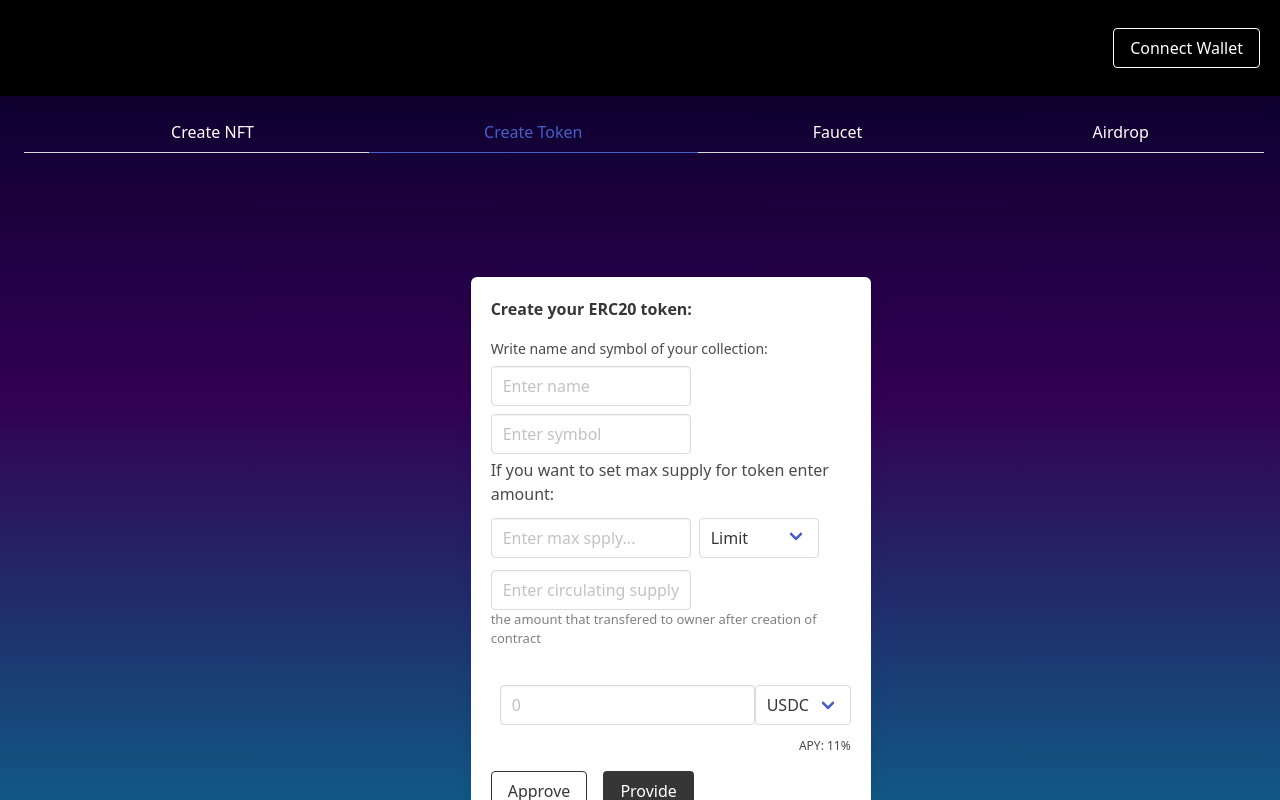
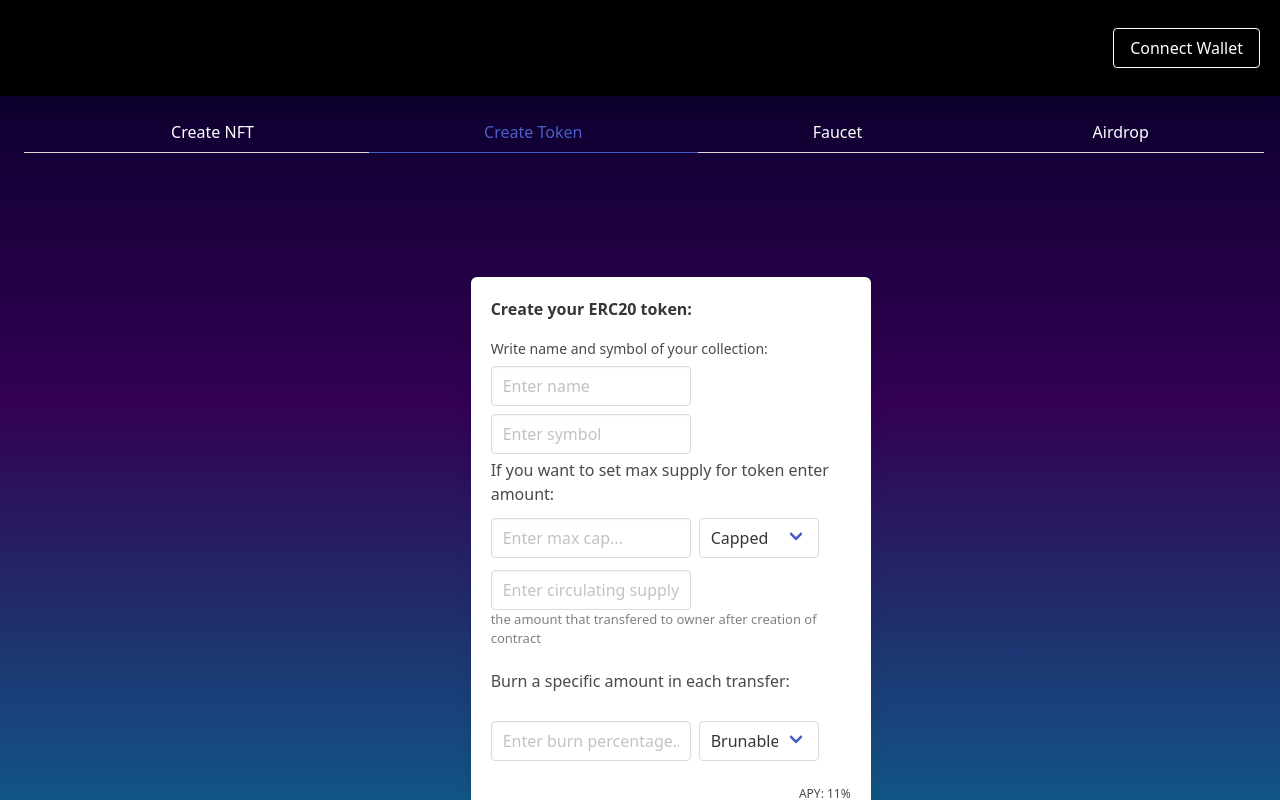
Before and after one commit to alireza1691/Nft__Invesweet, a Next.js app in the folder Frontend/creator/: page / in a window 1280 px wide. Both pictures are taken after a click on the item "Create Token". Shown: the top 800 px of the page. Built offline with nearby package versions, Linux system fonts and the light colour scheme; no server answers.

Commit message:
second tav input add

```diff
--- a/Frontend/creator/src/pages/index.js
+++ b/Frontend/creator/src/pages/index.js
@@ -366,7 +366,7 @@ export default function Home() {
                                 style={{ width: "200px", marginRight: "4px" }}
                                 className="input"
                                 type="text"
-                                placeholder="Enter max spply..."
+                                placeholder="Enter max cap..."
                                 value={number}
                                 onChange={(e) => setMaxSupply(e.target.value)}
                               />
@@ -376,8 +376,8 @@ export default function Home() {
                               id="selectBox"
                               onChange={() => changeFunc()}
                             >
-                              <option value={1}>Limit</option>
-                              <option value={2}>Unlimit</option>
+                              <option value={1}>Capped</option>
+                              <option value={2}>Not capped</option>
                             </select>
                           </div>
                           <div className=" my-1">
@@ -392,25 +392,43 @@ export default function Home() {
                             <p style={{'fontSize':'13px' , 'color':'GrayText'}}>the amount that transfered to owner after creation of contract</p>
 
                           </div>
-                        </nav>
-                      </div>
-                      {/* <h6 className='mt-4'>You will receive:</h6> */}
-                      <div>
-                        <nav className="navbar">
-                          <div className="select navbar-end">
-                            <input
-                              className="input"
-                              type="text"
-                              placeholder="0"
-                            />
-                            <select>
-                              <option>USDC</option>
-                              <option>ETH</option>
+                          <p>Burn a specific amount in each transfer:</p>
+                          <div className="select navbar my-1">
+
+                            {limitDisabler == 2 ? (
+                              <input
+                                style={{ width: "200px", marginRight: "4px" }}
+                                className="input"
+                                type="text"
+                                placeholder="Token has not max supply"
+                                value={number}
+                                onChange={(e) => setMaxSupply(0)}
+                                disabled
+                              />
+                            ) : (
+                              <input
+                                style={{ width: "200px", marginRight: "4px" }}
+                                className="input"
+                                type="text"
+                                placeholder="Enter burn percentage..."
+                                value={number}
+                                onChange={(e) => setMaxSupply(e.target.value)}
+                              />
+                            )}
+                            <select
+                              style={{ width: "120px", marginLeft: "4px" }}
+                              id="selectBox"
+                              onChange={() => changeFunc()}
+                            >
+                              <option value={1}>Brunable</option>
+                              <option value={2}>Not burn</option>
                             </select>
                           </div>
                         </nav>
                       </div>
-                      <p className="help navbar-end">APY: 11%</p>
+                      {/* <h6 className='mt-4'>You will receive:</h6> */}
+
+                      <p className="help navbar-end my-2">APY: 11%</p>
                     </div>
                   </div>
                   <button
```
